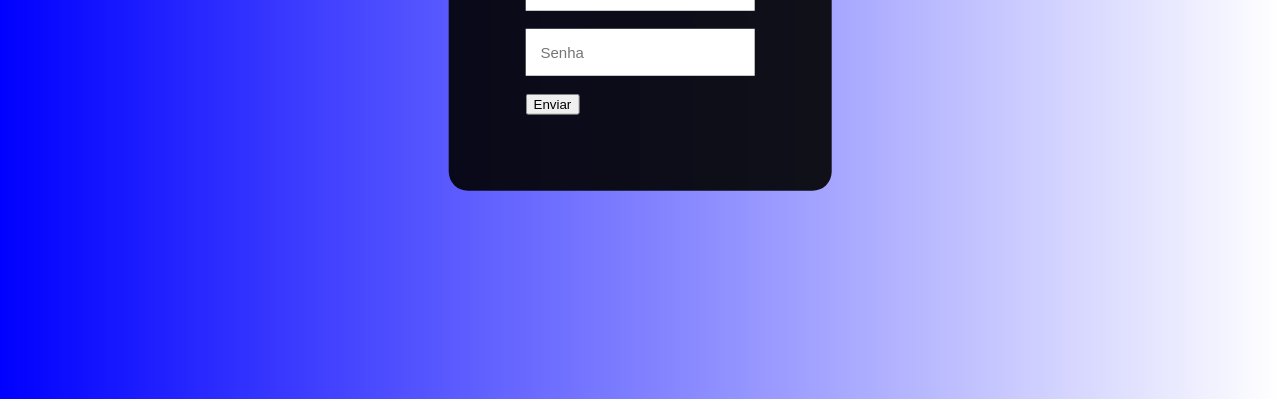
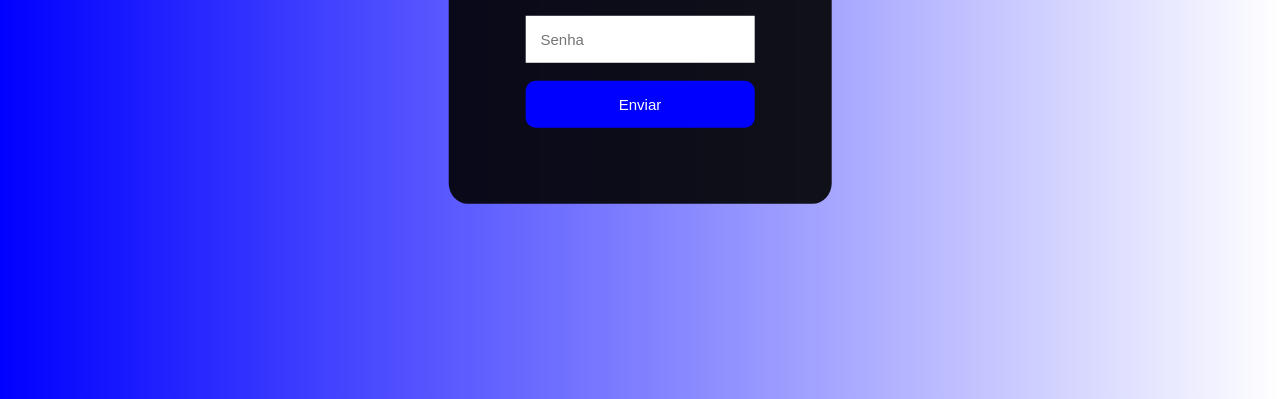
Before and after one commit to Madson05-zz/Hospedator, a plain HTML site: page projeto/assets/html/login.html in a window 1280 px wide. Shown: the part 401-800 px from the top of the page. Drawn offline with Linux system fonts and the light colour scheme.

Commit message:
melhorei os estilos da tela de login

```diff
--- a/projeto/assets/css/styleLogin.css
+++ b/projeto/assets/css/styleLogin.css
@@ -20,3 +20,17 @@ input{
     border: none;
     font-size: 15px;
 }
+button{
+    background-color: blue;
+    padding: 15px;
+    width: 100%;
+    border: none;
+    border-radius: 10px;
+    font-size: 15px;
+    color: white;
+    cursor: pointer;
+}
+
+button:hover{
+    background-color: rgb(12, 34, 123);
+}
```
